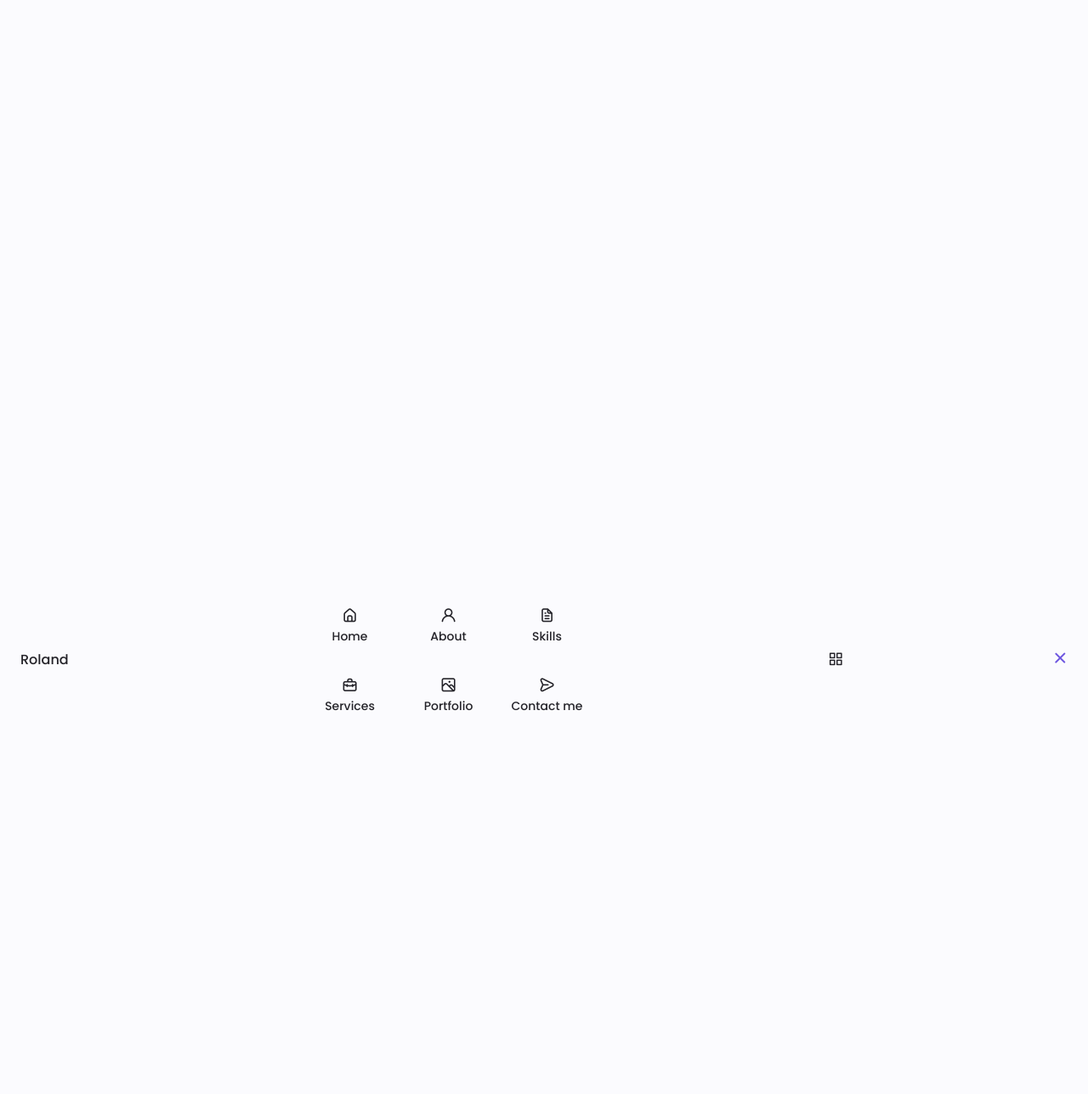
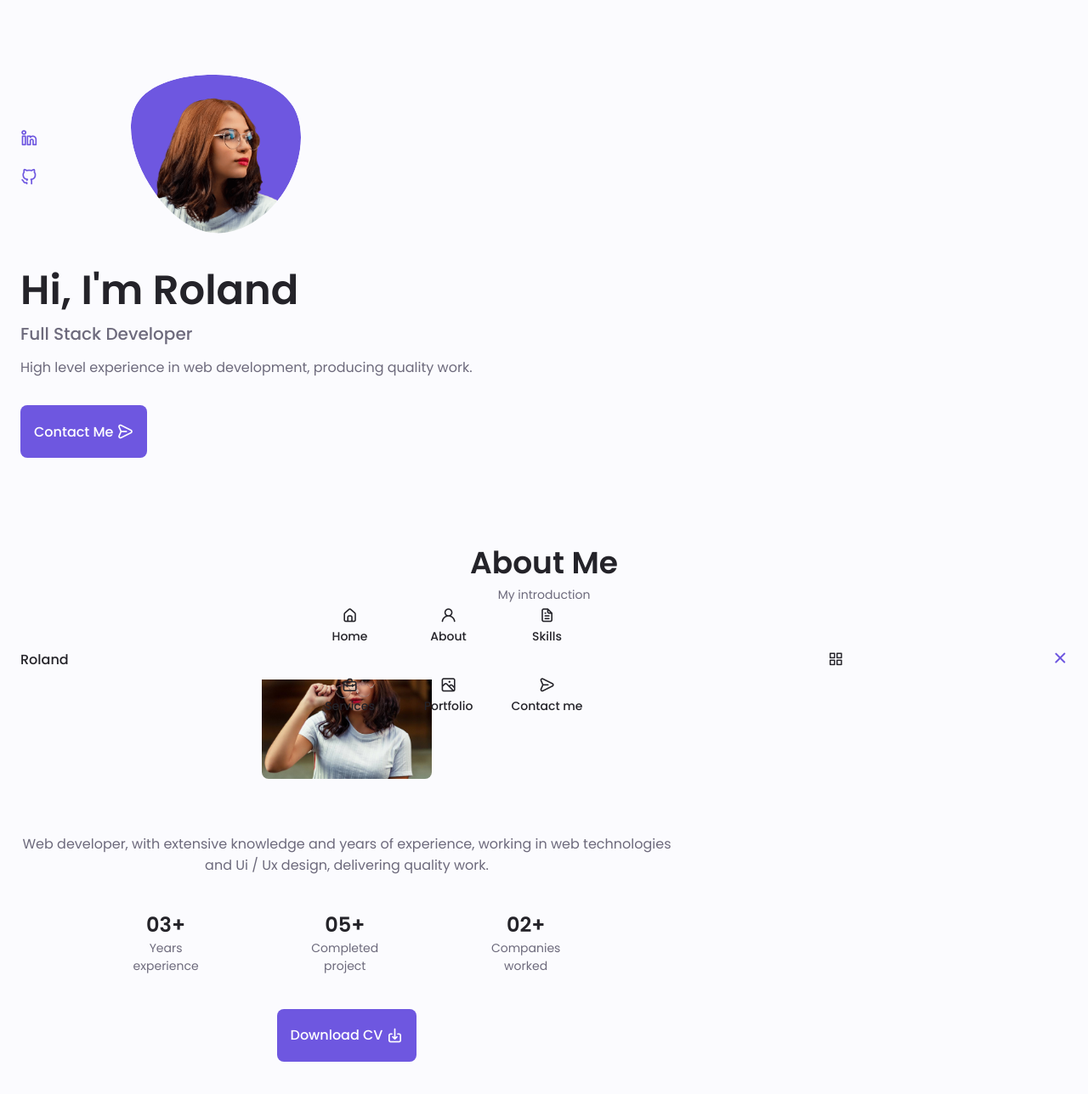
Before and after one commit to RolandTomoskozi/portfolio_roland_tomoskozi, a plain HTML site: page index.html in a window 1280 px wide. Shown: the top 1288 px of the page at 85% size. Before the commit the page ends 912 px from the top, so only its background shows below. Drawn offline with nearby package versions, Linux system fonts and the light colour scheme.

Commit message:
home, buttons, about section

```diff
--- a/assets/css/styles.css
+++ b/assets/css/styles.css
@@ -241,13 +241,157 @@ img{
 
 
 /*==================== HOME ====================*/
+.home__container{
+    gap: 1rem;
+}
 
+.home__content{
+    grid-template-columns: .5fr 3fr;
+    padding-top: 3.5rem;
+    align-items: center;
+}
+
+.home__social{
+    display: grid;
+    grid-template-columns: max-content;
+    row-gap: 1rem;
+}
+
+.home__social-icon{
+    font-size: 1.25rem;
+    color: var(--first-color);
+}
+
+.home__social-icon:hover{
+    color: var(--first-color-alt);
+}
+
+.home__blob{
+    width: 200px;
+    fill: var(--first-color)
+}
+
+.home__blob-img{
+    width: 170px;
+}
+
+.home__data{
+    grid-column: 1/3;
+}
+
+.home__title{
+    font-size: var(--big-font-size);
+}
+
+.home__subtitle{
+    font-size: var(--h3-font-size);
+    color: var(--text-color);
+    font-weight: var(--font-medium);
+    margin-bottom: var(--mb-0-75);
+}
+
+.home__description{
+    margin-bottom: var(--mb-2);
+}
+
+.home__scroll{
+    display: none;
+}
+
+.home__scroll-button{
+    color: var(--first-color);
+    transition: .3s;
+}
+
+.home__scroll-button:hover{
+    transform: translate(.25rem);
+}
+
+.home__scroll-mouse{
+    font-size: 2rem;
+}
+
+.home_scroll-name{
+    font-size: var(--small-font-size);
+    color: var(--title-color);
+    font-weight: var(--font-medium);
+    margin-right: var(--mb-0-25);
+}
+
+.home__scroll-arrow{
+    font-size: 1.25rem;
+}
 
 /*==================== BUTTONS ====================*/
+.button{
+    display: inline-block;
+    background-color: var(--first-color);
+    color: #FFF;
+    padding: 1rem;
+    border-radius: .5rem;
+    font-weight: var(--font-medium);
+}
 
+.button:hover{
+    background-color: var(--first-color-alt);
+}
+
+.button__icon{
+    font-size: 1.25rem;
+    margin-left: var(--mb-0-25);
+    transition: .3s;
+}
+
+.button--flex{
+    display: inline-flex;
+    align-items: center;
+}
 
 /*==================== ABOUT ====================*/
+.about__img{
+    width: 200px;
+    border-radius: .5rem;
+    justify-self: center;
+    align-self: center;
+}
 
+.about__description{
+    text-align: center;
+    margin-bottom: var(--mb-2-5);
+}
+
+.about__img{
+    display: flex;
+    justify-content: space-evenly;
+    margin-bottom: var(--mb-2-5);
+}
+
+.about__info{
+    display: flex;
+    justify-content: space-evenly;
+    margin-bottom: var(--mb-2-5);
+}
+
+.about__info-title{
+    font-size: var(--h2-font-size);
+    font-weight: var(--font-semi-bold);
+    color: var(--title-color);
+}
+
+.about__info-name{
+    font-size: var(--small-font-size);
+}
+
+.about__info-title,
+.about__info-name{
+    display: block;
+    text-align: center;
+}
+
+.about__buttons{
+    display: flex;
+    justify-content: center;
+}
 
 /*==================== SKILLS ====================*/
 
--- a/index.html
+++ b/index.html
@@ -70,13 +70,94 @@
 <main class="main">
     <!--==================== HOME ====================-->
     <section class="home section" id="home">
+        <div class="home__container container grid">
+            <div class="home__content grid">
+                <div class="home__social">
+                    <a href="https://www.linkedin.com/in/rolandtomoskozi" target="_blank" class="home__social-icon">
+                        <i class="uil uil-linkedin-alt"></i>
+                    </a>
 
+                    <a href="https://github.com/rolandtomoskozi" target="_blank" class="home__social-icon">
+                        <i class="uil uil-github-alt"></i>
+                    </a>
+                </div>
+                <div class="home__img">
+                    <svg class="home__blob" viewBox="0 0 200 187" xmlns="http://www.w3.org/2000/svg"
+                         xmlns:xlink="http://www.w3.org/1999/xlink">
+                        <mask id="mask0" mask-type="alpha">
+                            <path d="M190.312 36.4879C206.582 62.1187 201.309 102.826 182.328 134.186C163.346 165.547
+                            130.807 187.559 100.226 186.353C69.6454 185.297 41.0228 161.023 21.7403 129.362C2.45775
+                            97.8511 -7.48481 59.1033 6.67581 34.5279C20.9871 10.1032 59.7028 -0.149132 97.9666
+                            0.00163737C136.23 0.303176 174.193 10.857 190.312 36.4879Z"/>
+                        </mask>
+                        <g mask="url(#mask0)">
+                            <path d="M190.312 36.4879C206.582 62.1187 201.309 102.826 182.328 134.186C163.346
+                            165.547 130.807 187.559 100.226 186.353C69.6454 185.297 41.0228 161.023 21.7403
+                            129.362C2.45775 97.8511 -7.48481 59.1033 6.67581 34.5279C20.9871 10.1032 59.7028
+                            -0.149132 97.9666 0.00163737C136.23 0.303176 174.193 10.857 190.312 36.4879Z"/>
+
+                            <image class="home__blob-img" x='12' y='18' xlink:href="assets/img/perfil.png"/>
+                        </g>
+                    </svg>
+                </div>
+
+                <div class="home__data">
+                    <h1 class="home__title">Hi, I'm Roland</h1>
+                    <h3 class="home__subtitle">Full Stack Developer</h3>
+                    <p class="home__description">High level experience in web development, producing quality work.</p>
+                    <a href="#contact" class="button button--flex">
+                        Contact Me <i class="uil uil-message button__icon"></i>
+                    </a>
+                </div>
+            </div>
+
+            <div class="home__scroll">
+                <a href="#about" class="home__scroll-button button--flex">
+                    <i class="uil uil-mouse-alt home__scroll-mouse"></i>
+                    <span class="home__scroll-name">Scroll down</span>
+                    <i class="uil uil-arrow-down home__scroll_-arrow"></i>
+                </a>
+            </div>
+        </div>
     </section>
 
     <!--==================== ABOUT ====================-->
     <section class="about section" id="about">
+        <h2 class="section__title">About Me</h2>
+        <span class="section__subtitle">My introduction</span>
 
+        <div class="about__container container grid">
+            <img src="assets/img/about.jpg" alt="" class="about__img">
 
+            <div class="about__data">
+                <p class="about__description">
+                    Web developer, with extensive knowledge and years of experience, working in web technologies and
+                    Ui / Ux design, delivering quality work.</p>
+
+                <div class="about__info">
+                    <div>
+                        <span class="about__info-title">03+</span>
+                        <span class="about__info-name">Years <br> experience</span>
+                    </div>
+
+                    <div>
+                        <span class="about__info-title">05+</span>
+                        <span class="about__info-name">Completed <br> project</span>
+                    </div>
+
+                    <div>
+                        <span class="about__info-title">02+</span>
+                        <span class="about__info-name">Companies <br> worked</span>
+                    </div>
+                </div>
+
+                <div class="about__buttons">
+                    <a download="" href="assets/pdf/cv.pdf" class="button button--flex">
+                        Download CV <i class="uil uil-download-alt button__icon"></i>
+                    </a>
+                </div>
+            </div>
+        </div>
     </section>
 
     <!--==================== SKILLS ====================-->
```
Lines whose indentation alone changed are shown as unchanged.
